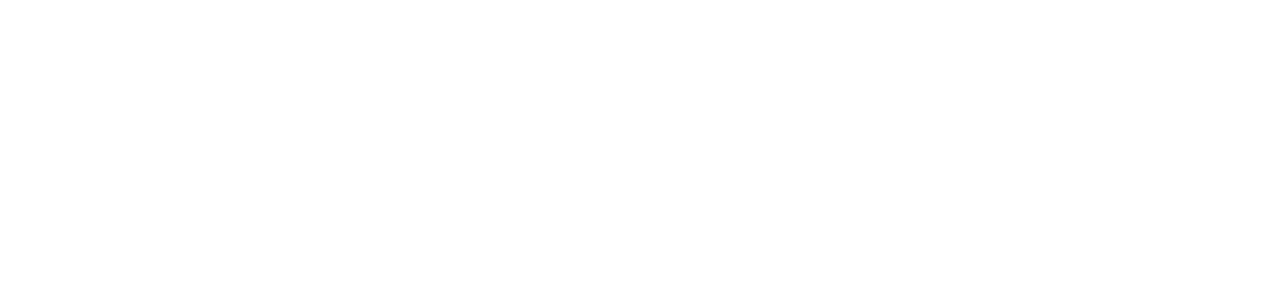
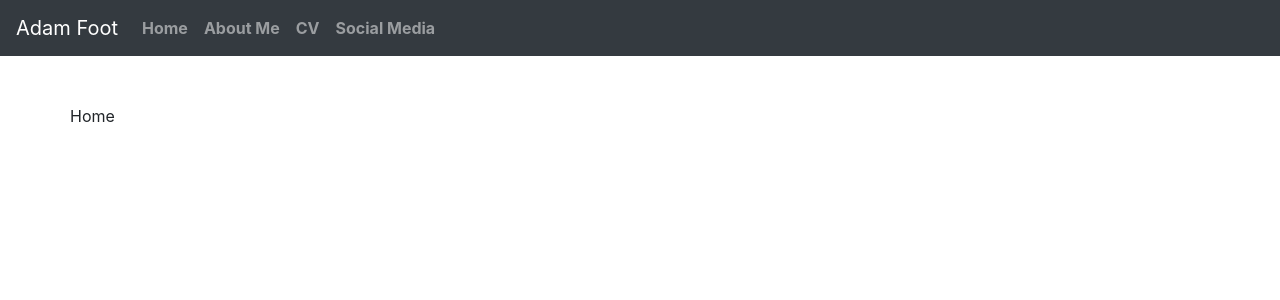
Before and after one commit to Adam-Foot/adamfoot.com, a React (Create React App) app: page / in a window 1280 px wide. Shown: the top 300 px of the page. Built offline with nearby package versions, Linux system fonts and the light colour scheme.

Commit message:
Created blank pages and added navbar. Setup routes and links for pages.

```diff
--- a/package.json
+++ b/package.json
@@ -9,6 +9,7 @@
     "bootstrap": "^4.5.3",
     "react": "^17.0.1",
     "react-dom": "^17.0.1",
+    "react-router-dom": "^5.2.0",
     "react-scripts": "4.0.1",
     "web-vitals": "^0.2.4"
   },
--- a/src/App.js
+++ b/src/App.js
@@ -1,9 +1,23 @@
-function App() {
-  return (
-    <div className="App">
+import React from 'react';
+import { BrowserRouter as Router, Route } from "react-router-dom";
 
-    </div>
-  );
-}
+import Home from './components/Home';
+import AboutMe from './components/AboutMe';
+import CV from './components/CV';
+import Socials from "./components/Socials";
+
+import * as ROUTES from './constants/routes';
+import NavBar from "./components/Navbar";
+
+const App = () => (
+    <Router>
+        <NavBar />
+
+        <Route exact path={ROUTES.HOME} component={Home} />
+        <Route exact path={ROUTES.ABOUT_ME} component={AboutMe} />
+        <Route exact path={ROUTES.CV} component={CV} />
+        <Route exact path={ROUTES.SOCIAL} component={Socials} />
+    </Router>
+)
 
 export default App;
--- /dev/null
+++ b/src/components/AboutMe.js
@@ -0,0 +1,13 @@
+import React from 'react';
+
+const AboutMe = () => (
+    <div className="container">
+        <div className="row">
+            <div className="col-">
+                <p>About Me</p>
+            </div>
+        </div>
+    </div>
+)
+
+export default AboutMe;
--- /dev/null
+++ b/src/components/CV.js
@@ -0,0 +1,13 @@
+import React from 'react';
+
+const CV = () => (
+    <div className="container">
+        <div className="row">
+            <div className="col-">
+                <p>CV</p>
+            </div>
+        </div>
+    </div>
+)
+
+export default CV;
--- /dev/null
+++ b/src/components/Home.js
@@ -0,0 +1,13 @@
+import React from 'react';
+
+const Home = () => (
+    <div className="container">
+        <div className="row">
+            <div className="col-">
+                <p>Home</p>
+            </div>
+        </div>
+    </div>
+)
+
+export default Home;
--- /dev/null
+++ b/src/components/Navbar.js
@@ -0,0 +1,34 @@
+import React from 'react';
+import { Link } from 'react-router-dom';
+
+import * as ROUTES from '../constants/routes';
+
+const NavBar = () => (
+    <nav className="navbar navbar-expand-md navbar-dark bg-dark mb-5">
+        <Link to={ROUTES.HOME} className="navbar-brand">Adam Foot</Link>
+        <button className="navbar-toggler" type="button" data-toggle="collapse"
+                data-target="#navbarSupportedContent" aria-controls="navbarSupportedContent"
+                aria-expanded="false" aria-label="Toggle navigation">
+            <span className="navbar-toggler-icon"></span>
+        </button>
+
+        <div className="collapse navbar-collapse" id="navbarSupportedContent">
+            <ul className="navbar-nav mr-auto">
+                <li className="nav-item">
+                    <Link to={ROUTES.HOME} className="nav-link font-weight-bold">Home</Link>
+                </li>
+                <li className="nav-item">
+                    <Link to={ROUTES.ABOUT_ME} className="nav-link font-weight-bold">About Me</Link>
+                </li>
+                <li className="nav-item">
+                    <Link to={ROUTES.CV} className="nav-link font-weight-bold">CV</Link>
+                </li>
+                <li className="nav-item">
+                    <Link to={ROUTES.SOCIAL} className="nav-link font-weight-bold">Social Media</Link>
+                </li>
+            </ul>
+        </div>
+    </nav>
+)
+
+export default NavBar;
--- /dev/null
+++ b/src/components/Socials.js
@@ -0,0 +1,13 @@
+import React from 'react';
+
+const Socials = () => (
+    <div className="container">
+        <div className="row">
+            <div className="col-">
+                <p>Socials</p>
+            </div>
+        </div>
+    </div>
+)
+
+export default Socials;
--- /dev/null
+++ b/src/constants/routes.js
@@ -0,0 +1,4 @@
+export const HOME = '/';
+export const CV = '/cv';
+export const ABOUT_ME = '/about_me';
+export const SOCIAL = '/socials';
```
Also changed, not shown: 1 other file (tests, documents, lock files or other folders).
